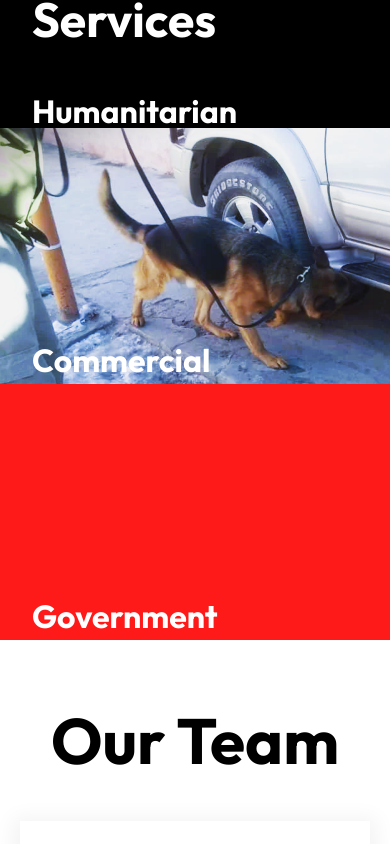
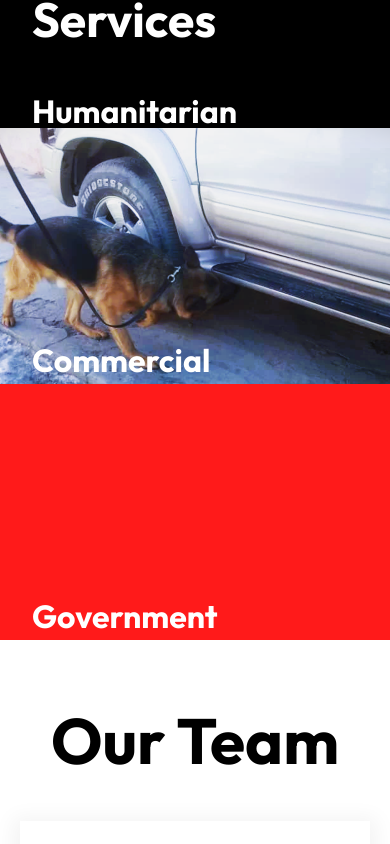
Before and after one commit to SohailShirzad/Darya-River-Company-React-App, a React (Create React App) app: page / in a window 390 px wide. Shown: the part 1200-2044 px from the top of the page. Built offline with nearby package versions, Linux system fonts and the light colour scheme; a web font is replaced by a local one.

Commit message:
adds responsive desgin for large screens

```diff
--- a/src/App.css
+++ b/src/App.css
@@ -320,13 +320,95 @@
     text-decoration: none;
 }
 
-/* Responsive design for large screen up to 992px  */
+
+/* Responsive design for extra large screen 1200px */
+
+/* Contact section */
+@media only screen and (max-width: 1200px){
+    .contact-container{
+        width: 100%;
+        height: fit-content;
+    }
+    .contact-left-section {width: 45%;}
+    .contact-right-section{width: 55%; background-color:#1E1E1E;}
+    .contact-right-section svg{max-width: 100%;height: 100%;}
+}
+
+/* Flexible servies section */
+@media only screen and (max-width: 1200px) {
+    .flexible-services-section{margin-top: 11rem; justify-content: flex-start;}
+
+    .flexible-services-black, .flexible-services-image, .flexible-services-red{
+      width: 100%;
+      max-height: 90%;
+    }
+    .flexible-services-image{background-position: center;}
+    #flexible-services-h2{font-size: 3rem; padding-left: 2rem; font-weight: bolder;}
+    .flexible-services-bottom-headings{font-size: 2rem; padding-left: 2rem;}
+  }
 
 
 
 
+/* Responsive design for large screen up to 992px  */
+
+/* header */
+@media only screen and (max-width: 992px){
+
+}
+
+/* Main section Container */
+@media only screen and (max-width: 992px){
+    .main-section-text-container{display: block;}
+    .main-section-text{font-size: 1.2rem;text-align: left;}
+}
 
 
+/* Main Section */
+@media only screen and (max-width: 992px) {
+
+    .main-section-services-div-container{
+        margin-top: 5rem;
+        display: flex;
+        flex-direction: column;
+    }
+
+    .main-section-services-childs{margin: 0 1rem;}
+    .line-div{height: 1px;}
+    #main-section-services-p{margin-bottom: 1.5rem;}
+}
+
+/* Flexible servies section */
+@media only screen and (max-width: 992px) {
+    .flexible-services-section{flex-direction: column; margin-top: 2rem; justify-content: flex-start; height: fit-content;}
+
+    .flexible-services-black, .flexible-services-image, .flexible-services-red{
+      width: 100%;
+      min-height: 16rem;
+      max-height: 16rem;
+    }
+    .flexible-services-image{background-image: url("../public/images/flexible-service-mobile.png"); background-position: center;}
+    #flexible-services-h2{font-size: 3rem; padding-left: 2rem; font-weight: bolder;}
+    .flexible-services-bottom-headings{font-size: 2rem; padding-left: 2rem;}
+  }
+
+  /* For peace of mind section */
+
+@media only screen and (max-width: 992px) {
+    .peace-of-mind-container{flex-direction: column; height: fit-content;}
+    .peace-of-mind-left-section{width: 100%;}
+    .peace-of-mind-right-section{width: 100%; height: 20rem;}
+    #for-peace-of-mind-title{font-size: 2rem}
+    #for-peace-of-mind-bottom-title{font-size: 1.3rem;}
+
+}
+
+/* Get in touch */
+@media only screen and (max-width: 992px) {
+    .get-in-touch-container{height: max-content;}
+    #get-in-touch-h2{font-size: 2rem;}
+    #get-in-touch-paragraph{font-size: 3rem; font-weight: 900;}
+}
 
 
 /* Responsive design for medium screen */
@@ -403,51 +485,9 @@
     .contact-right-section svg{max-width: 100%;height: 100%;}
 }
 
-/* Flexible servies section */
-@media only screen and (max-width: 768px) {
-  .flexible-services-section{flex-direction: column; margin-top: 2rem; justify-content: flex-start; height: fit-content;}
-
-  .flexible-services-black, .flexible-services-image, .flexible-services-red{
-    width: 100%;
-    min-height: 16rem;
-    max-height: 16rem;
-  }
-  .flexible-services-image{background-image: url("../public/images/flexible-service-mobile.png");}
-  #flexible-services-h2{font-size: 3rem; padding-left: 2rem; font-weight: bolder;}
-  .flexible-services-bottom-headings{font-size: 2rem; padding-left: 2rem;}
-}
 
 
 
-/* Main section */
-@media only screen and (max-width: 768px) {
-
-    .main-section-text-container{display: block;}
-    .main-section-text{font-size: 1.2rem;text-align: left;
-    }
-}
-
-
-/* @media only screen and (max-width: 576px) {
-
-    .main-section-text-container{display: block;}
-    .main-section-text{font-size: 1.2rem;text-align: left;
-    }
-} */
-
-/* Main section services */
-@media only screen and (max-width: 768px) {
-
-    .main-section-services-div-container{
-        margin-top: 5rem;
-        display: flex;
-        flex-direction: column;
-    }
-
-    .main-section-services-childs{margin: 0 1rem;}
-    .line-div{height: 1px;}
-    #main-section-services-p{margin-bottom: 1.5rem;}
-}
 
 
 /* Our team section */
@@ -455,23 +495,6 @@
     .our-team-container{flex-direction: column; align-items: center;}
 }
 
-/* For peace of mind section */
-
-@media only screen and (max-width: 768px) {
-    .peace-of-mind-container{flex-direction: column; height: fit-content;}
-    .peace-of-mind-left-section{width: 100%;}
-    .peace-of-mind-right-section{width: 100%; height: 14rem;}
-    #for-peace-of-mind-title{font-size: 2rem}
-    #for-peace-of-mind-bottom-title{font-size: 1.3rem;}
-
-}
-
-/* Get in touch */
-@media only screen and (max-width: 768px) {
-    .get-in-touch-container{height: max-content;}
-    #get-in-touch-h2{font-size: 2rem;}
-    #get-in-touch-paragraph{font-size: 3rem; font-weight: 900;}
-}
 
 /* Footer section */
 @media only screen and (max-width: 768px) {
--- a/src/index.css
+++ b/src/index.css
@@ -39,6 +39,7 @@
     font-size: 1.8rem;
     padding: 2px 10px;
     border-radius: 50px;
-    top: 40%;
-    left: 80%;
+    top: 90%;
+    left: 75%;
+    position: sticky;
 }
```
